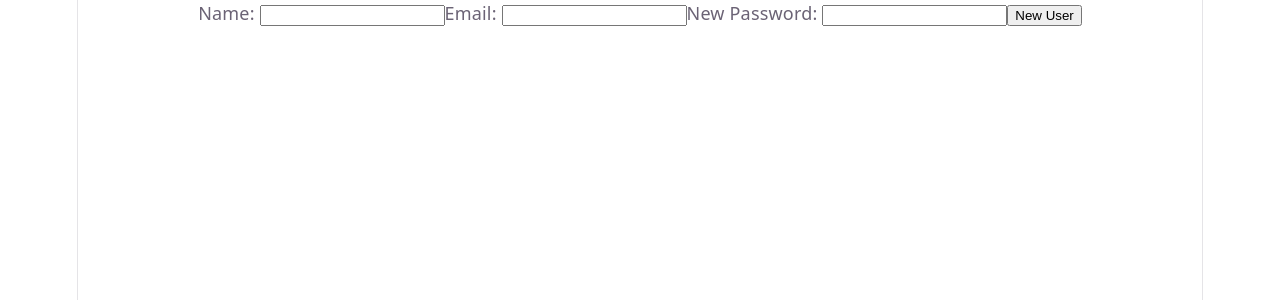
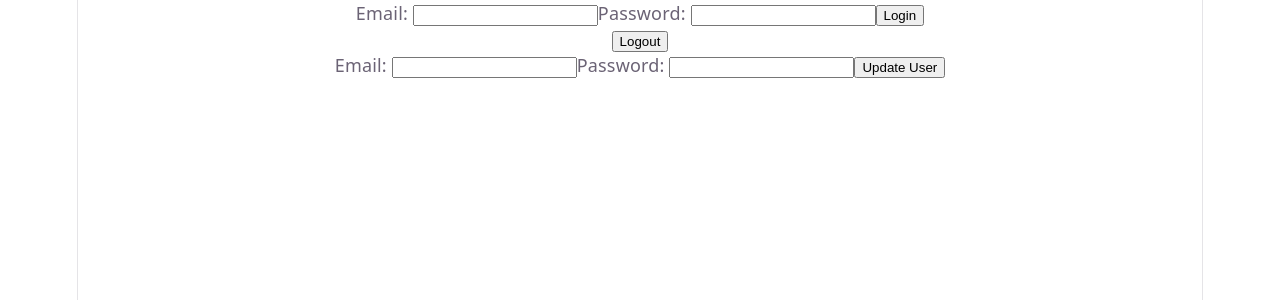
Before and after one commit to caleb-james-smith/notes-App, a React (Vite) app: page / in a window 1280 px wide. Shown: the top 300 px of the page. Built offline with nearby package versions, Linux system fonts and the light colour scheme.

Commit message:
user login and update rough draft

```diff
--- /dev/null
+++ b/db.json
@@ -0,0 +1,16 @@
+{
+  "users": [
+    {
+      "email": "mattcc@gmail.com",
+      "password": "",
+      "id": 1
+    },
+    {
+      "name": "Steven",
+      "email": "w@gmail.com",
+      "password": "1234",
+      "id": 2
+    }
+  ],
+  "notes": []
+}
--- a/src/App.tsx
+++ b/src/App.tsx
@@ -3,13 +3,15 @@ import { useState } from 'react'
 
 import './App.css'
 import { NewUser } from './Components/UserComponents/NewUser'
+import { Login } from './Components/UserComponents/Login'
 
 function App() {
 
 
   return (
     <>
-    <NewUser />
+    {/* <NewUser /> */}
+    <Login />
 
     </>
   )
--- /dev/null
+++ b/src/Components/UserComponents/Login.tsx
@@ -0,0 +1,125 @@
+import { use, useEffect, useState } from 'react'
+import type { User, LoginStatus } from '../../data/types'
+
+
+
+export function Login () {
+
+    const [loginFormData, setLoginFormData] = useState({email: '', password: ''})
+    const [updateFormData, setUpdateFormData] = useState({email: '', password: ''})
+    const [loginStatus, setLoginStatus] = useState<LoginStatus>(
+        {
+            user: null,
+            loginStatus: false
+        }
+    )
+
+    const handleLoginFormChange = (event: React.ChangeEvent<HTMLInputElement>) =>  {
+        setLoginFormData({
+            ...loginFormData,
+            [event.target.name]: event.target.value
+            }
+         )
+    }
+    const handleUpdateFormChange = (event: React.ChangeEvent<HTMLInputElement>) => {
+        setUpdateFormData({
+            ...updateFormData,
+            [event.target.name]: event.target.value
+        })
+    }
+
+    const handleLogin = async (event: React.SubmitEvent<HTMLFormElement>): Promise<void> => {
+        event.preventDefault()
+        try {
+            const response = await fetch('http://localhost:3001/users')
+            if(!response.ok) {
+                throw new Error('Network response failed')
+            }
+            const data = await response.json()
+            const user = data.find((u: User) => u.email === event.target.email.value)
+
+            if (user && user.password === event.target.password.value ) {
+                setLoginStatus({
+                    user: user,
+                    loginStatus: true
+                })
+                console.log(loginStatus)
+            } else {
+                console.log('invalid password')
+            }
+            console.log(loginStatus)
+
+        } catch (error) {
+            console.error(error)
+
+        }
+    }
+
+    const handleLogout = (event: React.MouseEvent<HTMLButtonElement>): void => {
+        event.preventDefault()
+        setLoginStatus(
+            {
+            user: null,
+            loginStatus: false
+        }
+        )
+        console.log(loginStatus)
+    }
+
+    const handleUpdate = async (event: React.SubmitEvent<HTMLFormElement>): Promise<void> => {
+        event.preventDefault();
+        try {
+            if (loginStatus.user){
+                const response = await fetch(`http://localhost:3001/users/${loginStatus.user.id}`, {
+                    method: 'PUT',
+                    headers: {
+                        'Content-Type': 'application/json',
+                    },
+                    body: JSON.stringify(updateFormData)
+                })
+                if(!response.ok) {
+                    throw new Error ('Network response failed')
+                }
+            } else {
+                console.log('No user logged in')
+            }
+        } catch (error) {
+            console.error(error)
+        }
+
+    }
+
+    useEffect (() => {
+        console.log('useEffect:', loginStatus)
+    },[loginStatus])
+
+
+
+
+
+    return (
+        <>
+        <div>
+            <form onSubmit={handleLogin}>
+                <label htmlFor="email">Email: </label>
+                <input type="text" name="email" id="email" onChange={handleLoginFormChange} />
+                <label htmlFor='password'>Password: </label>
+                <input type='text' name='password' id="password" onChange={handleLoginFormChange} />
+                <button type='submit'>Login</button>
+            </form>
+            <button onClick={handleLogout}>Logout</button>
+        </div>
+        <div>
+            <form onSubmit={handleUpdate}>
+                <label htmlFor='email'>Email: </label>
+                <input type='text' name='email' id='email' onChange={handleUpdateFormChange} />
+                <label htmlFor="password">Password: </label>
+                <input type='text' name='password' id='password' onChange={handleUpdateFormChange} />
+
+                <button type='submit'>Update User</button>
+            </form>
+
+        </div>
+        </>
+    )
+}
--- a/src/Components/UserComponents/NewUser.tsx
+++ b/src/Components/UserComponents/NewUser.tsx
@@ -5,7 +5,7 @@ export function NewUser () {
 
 
 
-    const [formData, setFormData] = useState({name: '', email: '', password: ''})
+    const [formData, setFormData] = useState({name: '', password: ''})
 
     const handleFormChange = (event: React.ChangeEvent<HTMLInputElement>) =>  {
         setFormData({
--- a/src/data/types.ts
+++ b/src/data/types.ts
@@ -18,6 +18,11 @@ export type NewUserForm = {
     name: string
     email: string
     password: string
+}
+
+export type LoginStatus = {
+    user: User | null
+    loginStatus: boolean
 }
 
 
```
